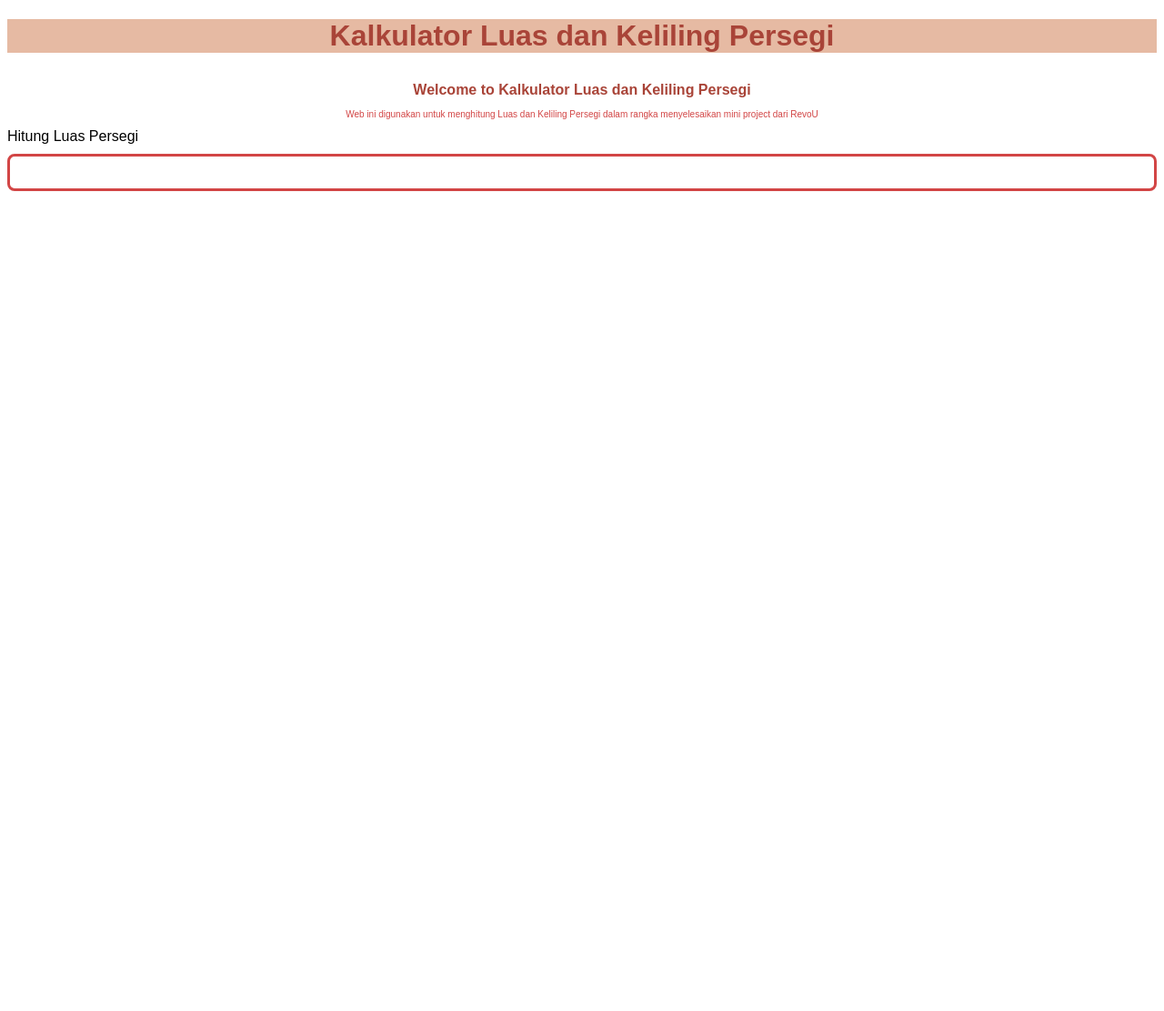
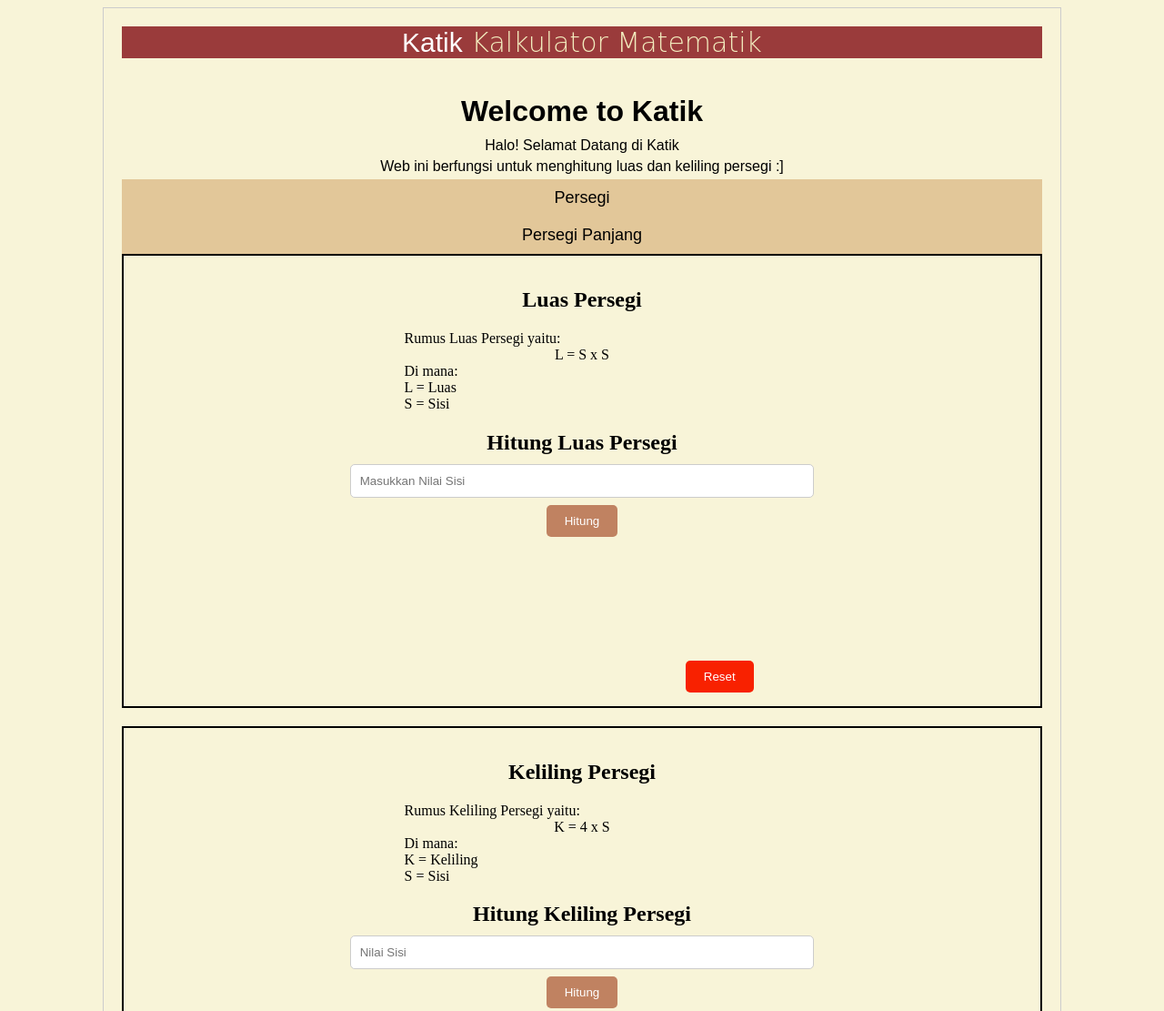
Before and after one commit to revou-fundamental-course/8-jan-24-Dhyva064, a plain HTML site: page index.html in a window 1280 px wide. Shown: the top 1111 px of the page at 91% size. Before the commit the page ends 800 px from the top, so only its background shows below. Drawn offline with Linux system fonts and the light colour scheme.

Commit message:
second push

```diff
--- a/css/style.css
+++ b/css/style.css
@@ -1,40 +1,144 @@
 body {
-    font-family:Arial, Helvetica, sans-serif
+    background-color: #f8f4d8;
+}
+header {
+    text-align: center;
+    flex-direction: center;
+    color: #F2ECBE;
+    font-weight:100;
+    font-family:cursive ;
+    font-size: 30px;
+    background-color: #9A3B3B;
+
+}
+header span {
+    font-family: Arial;
+    color: white;
 }
 
-header {
+.awal {
+    margin-top: 40px;
+    font-family: Arial, Helvetica, sans-serif;
+    text-align: center;
+    color: black;
+}
+.awal h1 {
+    margin-bottom: 10px;
+
+}
+.awal p {
+    margin-top: 1px;
+    margin-bottom: 5px;
+    word-spacing: 0%;
+}
+.button-container .selection-button {
+    font-size: large;
+    width: 100%;
+    padding: 10px;
+    box-sizing: border-box;
+    border: none;
+    background-color: #E2C799;
+    cursor: pointer;
+}
+.button-container .selection-button:hover {
+    background-color: #C08261;
+    font-weight: bold;
+    cursor:pointer;
+}
+h2 {
     text-align: center;
 }
-
-header h1 {
-    color: #A94438;
-    background-color: #E6BAA3;
+.squareImage {
+    display: flex;
+    justify-content: center;
+    align-items: center;
 }
-
-header h4 {
-    margin-top: 32px;
-    color: #A94438 ;
+.squareImage img {
+    margin-top: none;
+    margin-bottom: 20px;
+    max-width: 100%;
+    height: auto;
 }
-
-header p {
-    margin-top: -10px;
-    font-size: x-small;
-    color: #D24545;
+.formula p {
+    text-indent: 30% ;
+    margin-top: 0px;
+    margin-bottom: 0px;
 }
-
-.inputSection {
+.formula .square-formula {
+    text-align: center;
+    text-indent:0%
+}
+.calculator {
     display: flex;
     flex-direction: column;
+    align-items: center;
 }
-
-#squareSide {
-    margin-top: 10px;
-    outline: none;
-    border-radius: 8px;
-    border: solid #D24545;
+.calculator h2 {
+    margin-bottom: 10px;
+}
+.calculator input {
+    width: 50%;
     padding: 10px;
+    border: 1px solid #ccc;
+    border-radius: 5px;
 }
-
-#squareSide:focus {
-    border: solid #E6BAA3;
+.calculator button {
+    margin-top: 8px;
+    background-color: #C08261;
+    color: white;
+    padding: 10px 20px;
+    border: none;
+    border-radius: 5px;
+    cursor: pointer;
 }
+.calculator button:hover {
+    background-color: #9A3B3B;
+    font-weight: bold;
+    cursor:pointer;
+}
+.container {
+    display: flex;
+    justify-content: space-between;
+    margin-right: 300px;
+}
+#reset {
+    display: flex;
+    margin-top: 8px;
+    background-color: #f82100;
+    color: white;
+    padding: 10px 20px;
+    border: none;
+    border-radius: 5px;
+    cursor: pointer;
+  }
+  .container #reset:hover {
+    background-color: #870a0a;
+    font-weight: bold;
+    cursor:pointer;
+  }
+  .outer-box {
+    width: 80%;
+    margin: 0 auto;
+    padding: 20px;
+    border: 1px solid #cccccc;
+  }
+  .inner-box {
+    border: 2px solid black;
+    padding: 15px;
+    margin-bottom: 20px;
+  }
+  #resetKeliling {
+    display: flex;
+    margin-top: 8px;
+    background-color: #f82100;
+    color: white;
+    padding: 10px 20px;
+    border: none;
+    border-radius: 5px;
+    cursor: pointer;
+  }
+  .container #resetKeliling:hover {
+    background-color: #870a0a;
+    font-weight: bold;
+    cursor:pointer;
+  }
--- a/index.html
+++ b/index.html
@@ -1,21 +1,93 @@
+
 <!DOCTYPE html>
 <html lang="en">
-<head>
+
+  <head>
     <meta charset="UTF-8">
     <meta name="viewport" content="width=device-width, initial-scale=1.0">
     <link rel="stylesheet" href="css/style.css">
-    <title>Katik Persegi</title>
-</head>
-<body>
-    <header>
-        <h1>Kalkulator Luas dan Keliling Persegi</h1>
-        <h4>Welcome to Kalkulator Luas dan Keliling Persegi</h4>
-        <p>Web ini digunakan untuk menghitung Luas dan Keliling Persegi dalam rangka menyelesaikan mini project dari RevoU</p>
-    </header>
+    <title>Katik</title>
+  </head>
 
-    <div class="inputSection">
-        <label for="squareSide" id="">Hitung Luas Persegi</label>
-        <input type="number" id="squareSide">
+  <body>
+
+    <div class="outer-box">
+      <header><span class="header">Katik</span> Kalkulator Matematik</header>
+      <div class="awal">
+        <h1>Welcome to Katik</h1>
+                <p>Halo! Selamat Datang di Katik</p>
+                <p>Web ini berfungsi untuk menghitung luas dan keliling persegi :]</p>
+            </div>
+            <div class="button-container">
+                <button class="selection-button">
+                    <label for="square">
+                        Persegi <a href=".inner-box"></a>
+                    </label>
+                </button>
+                <br>
+                <button class="selection-button">
+                    <label for="rectangle">Persegi Panjang</label>
+                </button>
+            </div>
+            <div class="inner-box">
+                <h2>Luas Persegi</h2>
+
+                <div class="formula">
+                    <p>Rumus Luas Persegi yaitu:</p>
+                    <p class="square-formula">L = S x S</p>
+                    <p>Di mana:</p>
+                    <p>L = Luas</p>
+                    <p>S = Sisi</p>
+                </div>
+                <div class="calculator">
+                    <h2>Hitung Luas Persegi</h2>
+                    <input
+                        type="number"
+                        id="sisiPersegi"
+                        placeholder="Masukkan Nilai Sisi">
+                    <button id="hitung">Hitung</button>
+                    <p id="squareAreaResult"></p>
+                    <p id="luas-sisixsisi-result"></p>
+                    <p id="luas-persegix-result"></p>
+                    <p id="luas-persegi-result"></p>
+                </div>
+
+                <div class="container">
+                    <div class="calculator">
+                    </div>
+                    <button id="reset">Reset</button>
+                </div>
+                </div>
+                <div class="inner-box">
+                    <h2>Keliling Persegi</h2>
+
+                    <div class="formula">
+                        <p>Rumus Keliling Persegi yaitu:</p>
+                        <p class="square-formula">K = 4 x S</p>
+                        <p>Di mana:</p>
+                        <p>K = Keliling</p>
+                        <p>S = Sisi</p>
+                    </div>
+                    <div class="calculator">
+                        <h2>Hitung Keliling Persegi</h2>
+                            <input
+                                type="number"
+                                id="sisiKeliling"
+                                placeholder="Nilai Sisi">
+                        <button id="hitungKeliling">Hitung</button>
+                            <p id="squarePerimeterResult"></p>
+                            <p id="keliling-sisixsisi-result"></p>
+                            <p id="keliling-persegix-result"></p>
+                            <p id="keliling-persegi-result"></p>
+                    </div>
+                    <div class="container">
+                        <div class="calculator">
+                        </div>
+                    <button id="resetKeliling">Reset</button>
+      </div>
     </div>
-</body>
+    </div>
+    <script src="js/script.js"></script>
+  </body>
+
 </html>
```
Also changed, not shown: js/index.js (added, +67 -0 lines).
